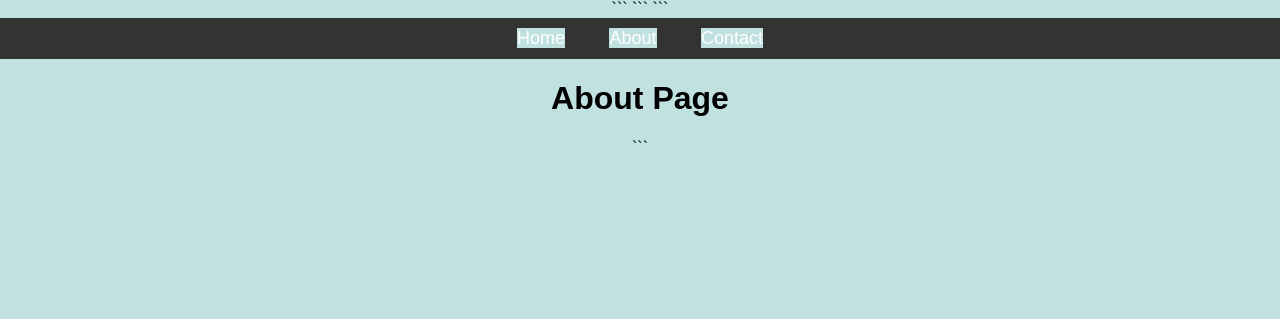
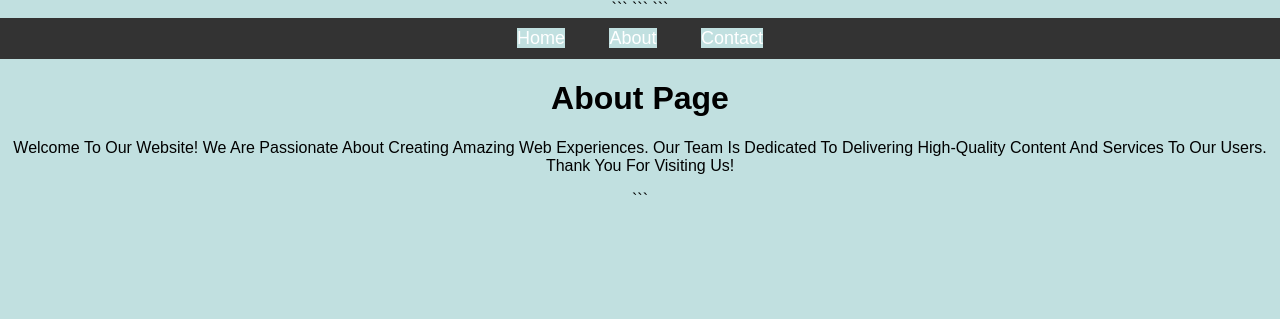
Before and after one commit to biswarupbiswas05-debug/Django, a Django app: page /newapp/about/ in a window 1280 px wide. Shown: the top 319 px of the page. Run offline with Django 5.2, Linux system fonts and the light colour scheme.

Commit message:
Final commit

```diff
--- a/day-4/myWebsite/templates/website/about.html
+++ b/day-4/myWebsite/templates/website/about.html
@@ -4,4 +4,5 @@
 
 {% block content %}
 <h1>About Page</h1>
+<p>Welcome to our website! We are passionate about creating amazing web experiences. Our team is dedicated to delivering high-quality content and services to our users. Thank you for visiting us!</p>
 {% endblock %}
```
